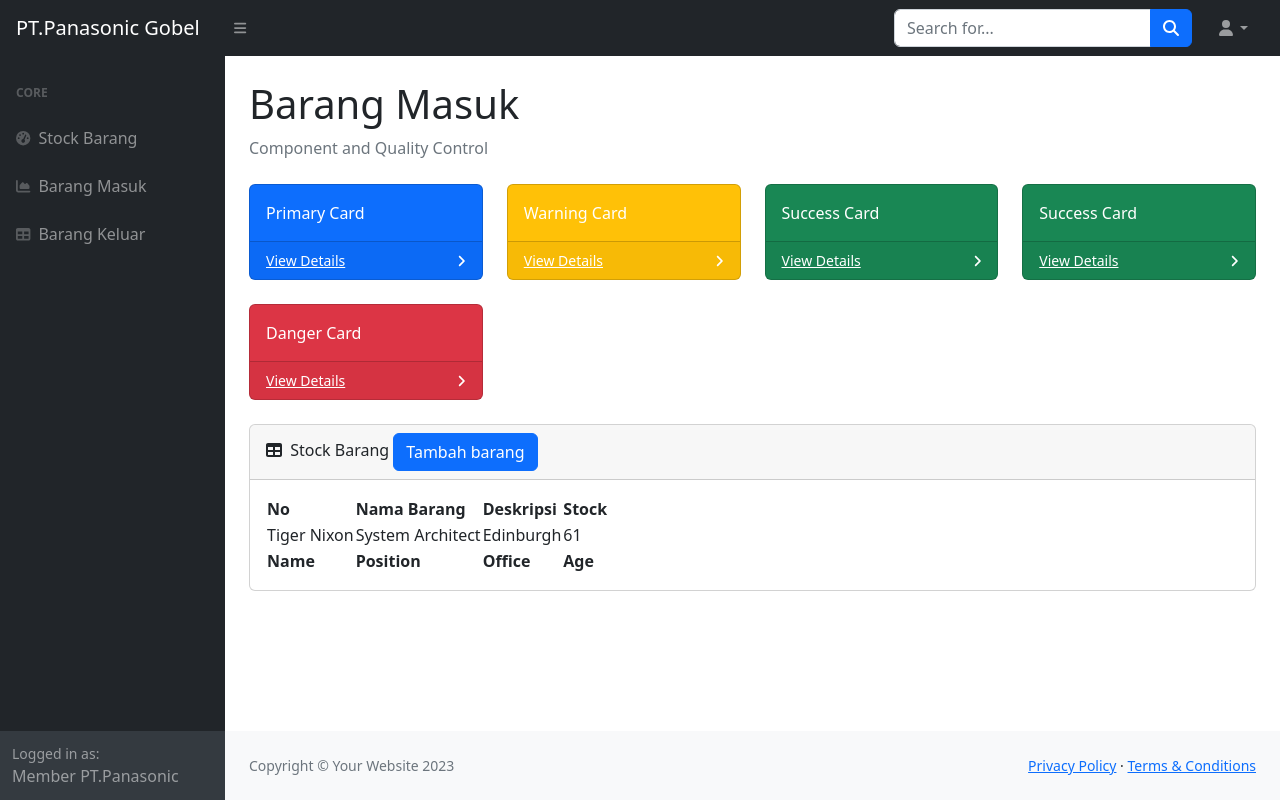
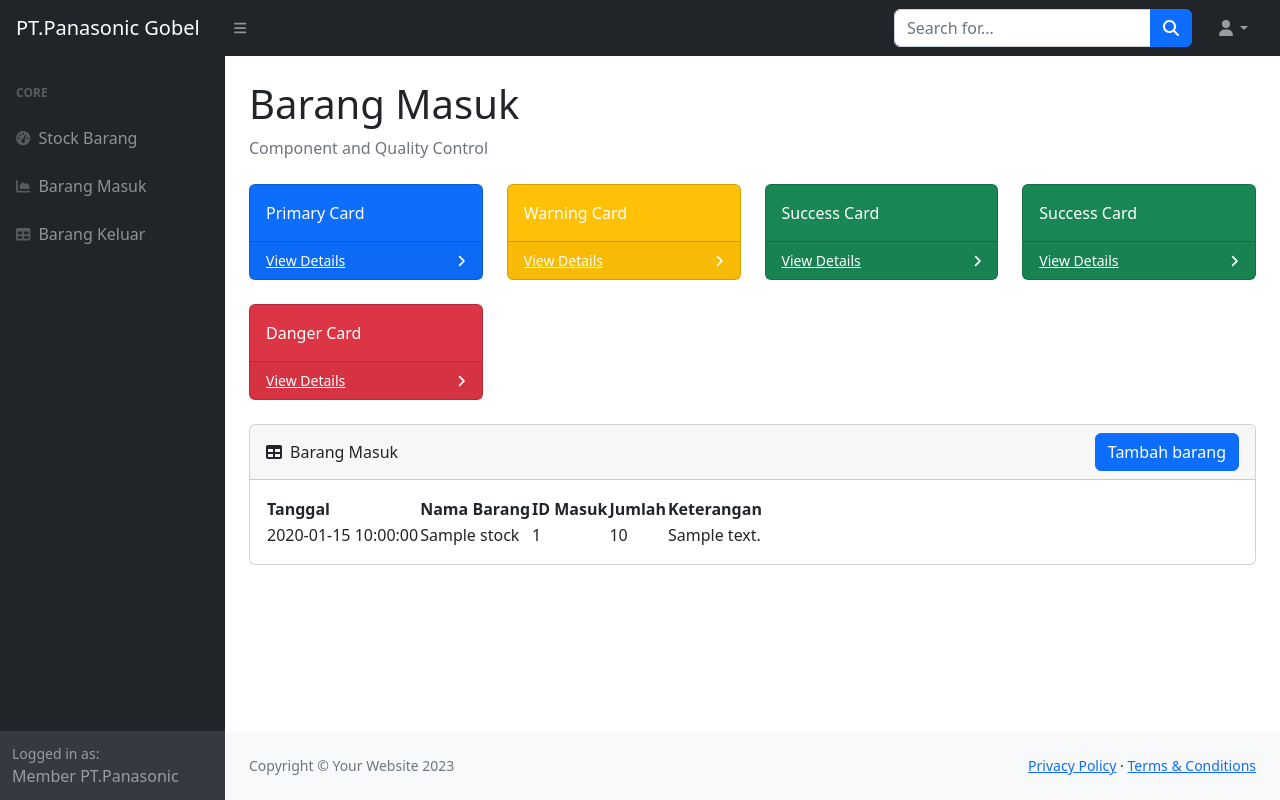
Before and after one commit to GalihDianPK/PT.Panasonic, a PHP site: page /masuk.php in a window 1280 px wide. Run offline with PHP 8.4, Linux system fonts and the light colour scheme; the visitor is signed in with stand-in values (Sample User, id 1); tables that the repository leaves empty or names only in its code hold one stand-in row (values such as "Sample post"); some libraries are stand-ins or nearby versions.

Commit message:
tampilan barang

```diff
--- a/masuk.php
+++ b/masuk.php
@@ -144,11 +144,14 @@ require 'cek.php';
                             </div>
                         </div> -->
                         <div class="card mb-4">
-                            <div class="card-header">
-                                <i class="fas fa-table me-1"></i>
-                                Stock Barang
+                            <div class="card-header d-flex align-items-center">
+
+                                 <!-- Icon + Text (Kiri) -->
+                                <i class="fas fa-table me-2"></i>
+                                <span>Barang Masuk</span>
+
                                 <!-- untuk button ddari w3 -->
-                                <button type="button" class="btn btn-primary" data-toggle="modal" data-target="#myModal">
+                                <button type="button" class="btn btn-primary ms-auto" data-toggle="modal" data-target="#myModal">
                                     Tambah barang
                                 </button>
                             </div>
@@ -156,27 +159,36 @@ require 'cek.php';
                                 <table id="datatablesSimple">
                                     <thead>
                                         <tr> <!-- ini untuk banyak baris-->
-                                            <th>No</th>
+
+                                            <th>Tanggal</th>
                                             <th>Nama Barang</th>
-                                            <th>Deskripsi</th>
-                                            <th>Stock</th>
+                                            <th>ID Masuk</th>
+                                            <th>Jumlah</th>
+                                            <th>Keterangan</th>
                                         </tr>
                                     </thead>
-                                    <tfoot> <!--ini untuk tabel nya -->
-                                        <tr>
-                                            <th>Name</th>
-                                            <th>Position</th>
-                                            <th>Office</th>
-                                            <th>Age</th>
+                                    <tbody> <!-- kode php untuk nampilin data ke tabel -->
+                                        <?php
+                                        $ambilsemuadatastock = mysqli_query($conn, "SELECT * FROM masuk m, stock s where s.idbarang = m.idbarang");
+                                        while($data=mysqli_fetch_array($ambilsemuadatastock)){
+
+                                            $idmasuk = $data['idmasuk'];
+                                            $tanggal = $data['tanggal'];
+                                            $keterangan = $data['keterangan'];
+                                            $qty = $data['qty'];
+                                            $namabarang = $data['namabarang'];
+                                        ?>
+                                        <tr> <!-- data tabel -->
+
+                                            <td><?=$tanggal;?></td>
+                                            <td><?=$namabarang;?></td>
+                                            <td><?=$idmasuk;?></td>
+                                            <td><?=$qty;?></td>
+                                            <td><?=$keterangan;?></td>
                                         </tr>
-                                    </tfoot>
-                                    <tbody>
-                                        <tr> <!-- data tabel -->
-                                            <td>Tiger Nixon</td>
-                                            <td>System Architect</td>
-                                            <td>Edinburgh</td>
-                                            <td>61</td>
-                                        </tr>
+                                        <?php
+                                        };
+                                        ?>
                                     </tbody>
                                 </table>
                             </div>
```
Also changed, not shown: index.php (+31 -18 lines), keluar.php (+29 -21 lines).
